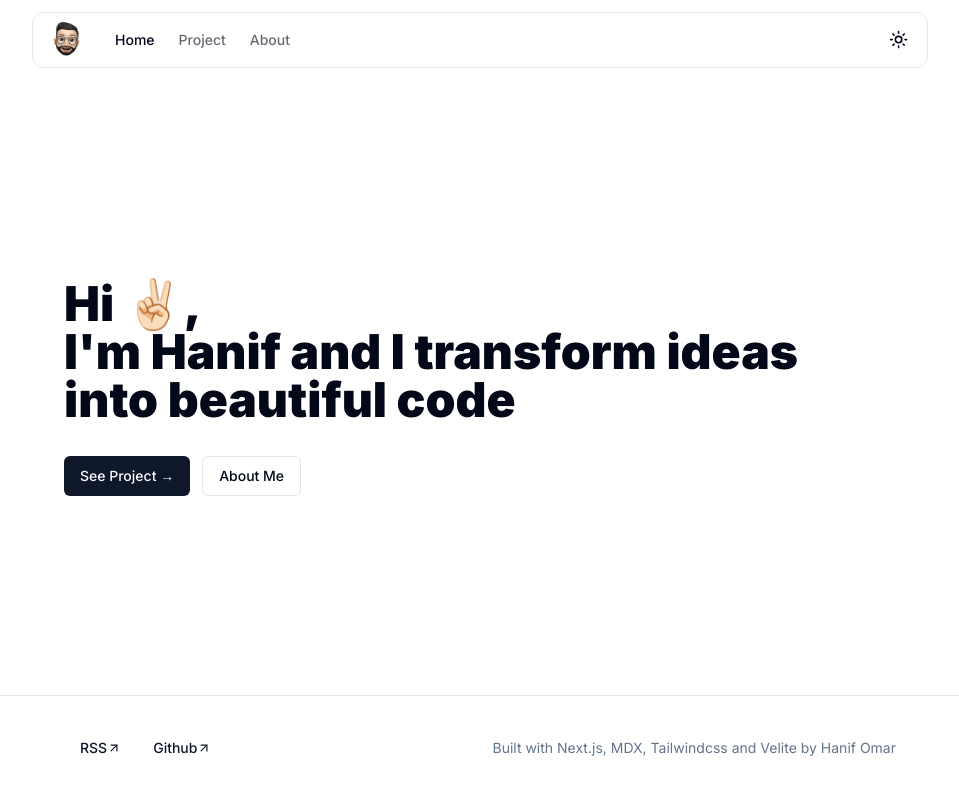
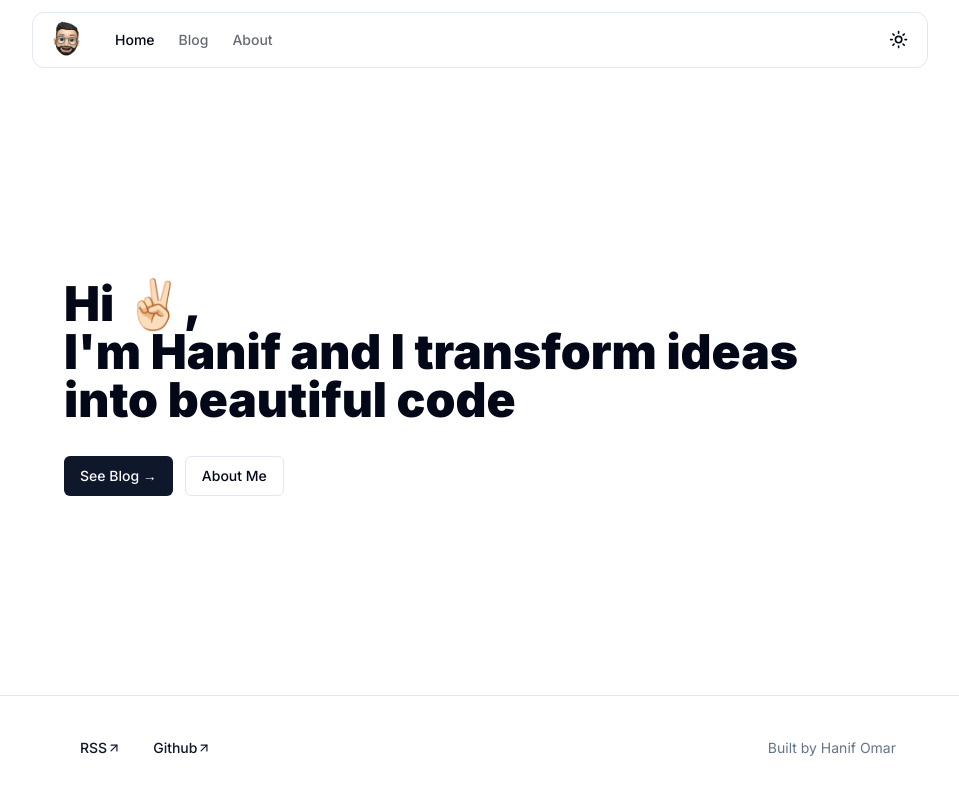
Before and after one commit to hanifomarr/hanifomar.dev, a Next.js app: page / in a window 1280 px wide. Shown: the top 794 px of the page, without its empty margins (160-1119 px from the left). Built offline with nearby package versions, Linux system fonts and the light colour scheme.

Commit message:
chore: update ui

```diff
--- a/src/app/blog/page.tsx
+++ b/src/app/blog/page.tsx
@@ -25,9 +25,12 @@ const Blog = ({ searchParams }: BlogProps) => {
       <div className=" flex flex-col items-start gap-4 md:flex-row md:justify-between md:gap-8">
         <div className=" flex-1 space-y-4">
           <h1 className=" inline-block font-black text-4xl lg:text-5xl">
-            Project
+            Blog
           </h1>
-          <p className=" text-xl text-muted-foreground">description</p>
+          <p className=" text-xl text-muted-foreground">
+            Sharing what I learn about coding, design, and building great
+            products.
+          </p>
         </div>
       </div>
       <hr className=" mt-8" />
--- a/src/app/page.tsx
+++ b/src/app/page.tsx
@@ -12,7 +12,7 @@ export default function Home() {
       </div>
       <div className=" flex gap-3">
         <Link href="blog">
-          <Button>See Project →</Button>
+          <Button>See Blog →</Button>
         </Link>
         <Link href="about">
           <Button variant="outline">About Me</Button>
--- a/src/components/footer/index.tsx
+++ b/src/components/footer/index.tsx
@@ -32,23 +32,7 @@ export function Footer() {
           </Link>
         </div>
         <div className="text-center text-sm text-muted-foreground md:text-right">
-          Built with{" "}
-          <Link href="https://nextjs.org" rel="external" target="_blank">
-            Next.js
-          </Link>
-          ,{" "}
-          <Link href="https://mdxjs.com" rel="external" target="_blank">
-            MDX
-          </Link>
-          ,{" "}
-          <Link href="https://tailwindcss.com" rel="external" target="_blank">
-            Tailwindcss
-          </Link>{" "}
-          and{" "}
-          <Link href="https://velite.js.org" rel="external" target="_blank">
-            Velite
-          </Link>{" "}
-          by{" "}
+          Built by{" "}
           <Link
             href="https://github.com/hanifomarr"
             rel="external"
--- a/src/components/header/main-nav.tsx
+++ b/src/components/header/main-nav.tsx
@@ -30,7 +30,7 @@ const MainNav = () => {
           pathname === "/blog" ? " text-foreground" : " text-foreground/60"
         )}
       >
-        Project
+        Blog
       </Link>
       <Link
         href={"/about"}
--- a/src/components/header/mobile-nav/index.tsx
+++ b/src/components/header/mobile-nav/index.tsx
@@ -61,7 +61,7 @@ const MobileNav = () => {
             Home
           </MobileLink>
           <MobileLink href={"/blog"} onOpenChange={setOpen}>
-            Project
+            Blog
           </MobileLink>
           <MobileLink href={"/about"} onOpenChange={setOpen}>
             About
```
